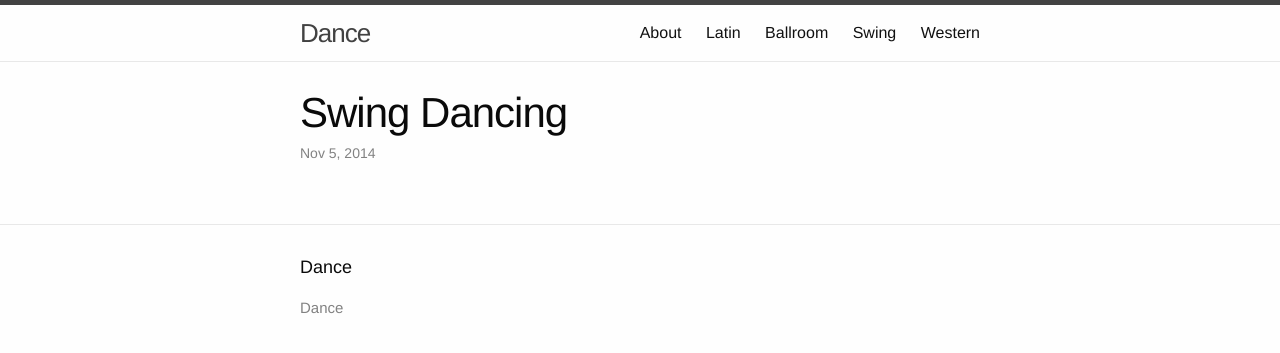
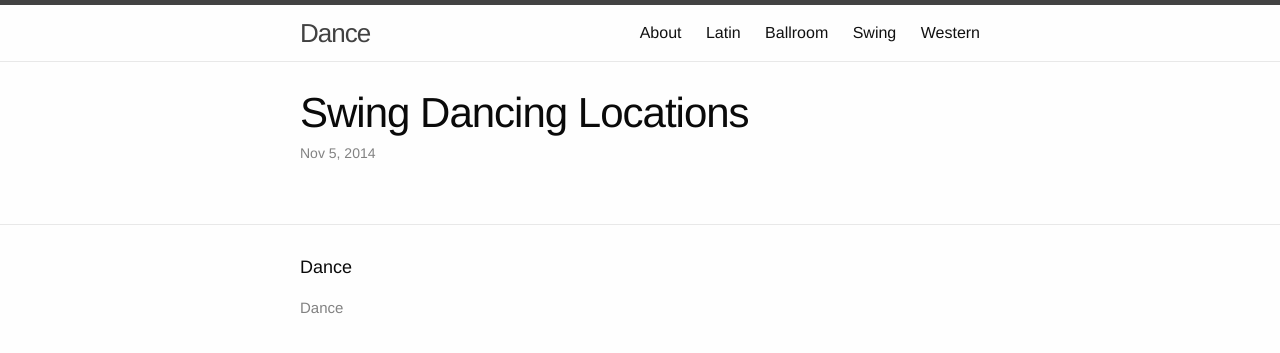
Before and after one commit to honeyjive/dance, a Jekyll site: the page built from _posts/2014-11-5-swing-locations.markdown, in a window 1280 px wide. Shown: the top 353 px of the page. Built offline with Jekyll 4.4.1, drawn with Linux system fonts in a browser that asks for light colours; nearby versions of some CDN libraries; library files that are not in the unit come from our copies.

Commit message:
adding locations to posts files

```diff
--- a/_layouts/page.html
+++ b/_layouts/page.html
@@ -2,6 +2,7 @@
 layout: default
 ---
 
+  {% include head.html %}
 
 <h1 class="post-title">{{ page.title }}</h1>
  <div class="page-of-posts">
--- a/_layouts/post.html
+++ b/_layouts/post.html
@@ -1,6 +1,8 @@
 ---
 layout: default
 ---
+	  {% include head.html %}
+
 <div class="post">
 
   <header class="post-header">
--- a/_posts/2014-11-1-ballroom-dancing.mdown
+++ b/_posts/2014-11-1-ballroom-locations.mdown
@@ -1,6 +1,6 @@
 ---
 layout: post
-title:  "Ballroom Dancing"
+title:  "Ballroom Dancing Locations"
 date:   2014-11-1
 categories: ballroom
 cover-photo: images/testphoto2.png
--- a/_posts/2014-11-2-western-dancing.mdown
+++ b/_posts/2014-11-2-western-locations.mdown
@@ -1,6 +1,6 @@
 ---
 layout: post
-title:  "Western Dancing"
+title:  "Western Dancing Locations"
 date:   2014-11-4
 categories: western
 cover-photo: images/testphoto2.png
--- a/_posts/2014-11-3-latin-dancing.mdown
+++ b/_posts/2014-11-3-latin-locations.mdown
@@ -1,6 +1,6 @@
 ---
 layout: post
-title:  "Latin Dancing"
+title:  "Latin Dancing Locations"
 date:   2014-11-3
 categories: latin
 cover-photo: images/testphoto.gif
--- a/_posts/2014-11-5-swing-dancing.markdown
+++ b/_posts/2014-11-5-swing-locations.markdown
@@ -1,6 +1,6 @@
 ---
 layout: post
-title:  "Swing Dancing"
+title:  "Swing Dancing Locations"
 date:   2014-11-5
 categories: swing
 cover-photo: images/testphoto.gif
--- a/css/style.css
+++ b/css/style.css
@@ -6,6 +6,10 @@
 	border: 1px dashed red;
 }
 
+.home {
+	font-family: arial;
+}
+
 a.page-link.About {
 	display: none;
 }
```
